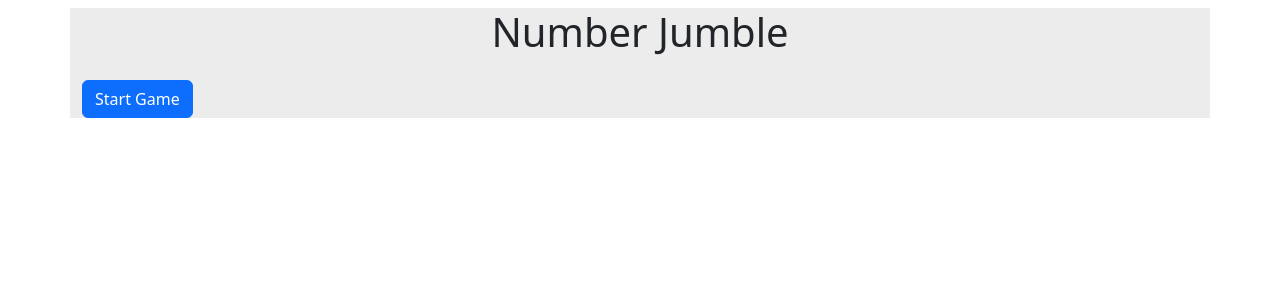
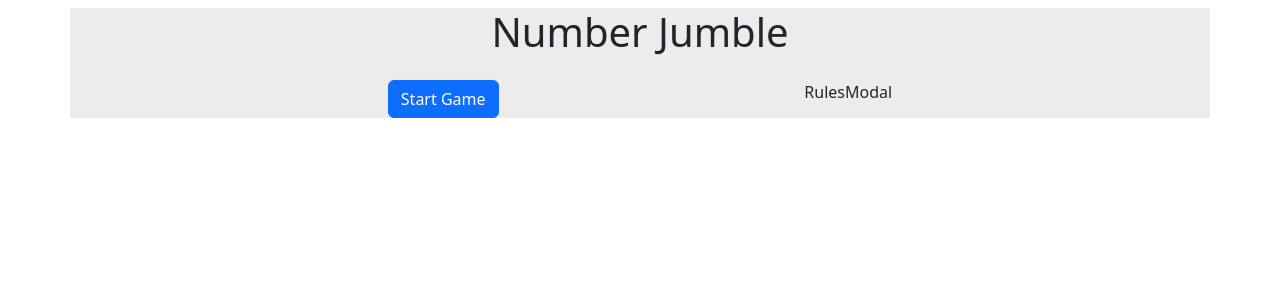
Before and after one commit to SaidNivek/number_jumble, a React (Create React App) app in the folder number_jumble/: page / in a window 1280 px wide. Shown: the top 300 px of the page. Built offline with nearby package versions, Linux system fonts and the light colour scheme.

Commit message:
Begin building RulesModal

```diff
--- /dev/null
+++ b/number_jumble/src/components/RulesModal.jsx
@@ -0,0 +1,5 @@
+export default function RulesModal() {
+  return (
+    <div>RulesModal</div>
+  )
+}
--- a/number_jumble/src/pages/Home.jsx
+++ b/number_jumble/src/pages/Home.jsx
@@ -1,11 +1,13 @@
 import { Link } from 'react-router-dom'
+import RulesModal from '../components/RulesModal'
 
 export default function Home() {
   return (
     <>
     <div>
-        <div>
+        <div className='d-flex justify-content-evenly'>
             <Link to='/gamescreen'><button className="btn btn-primary">Start Game</button></Link>
+            <RulesModal />
         </div>
     </div>
     </>
```
